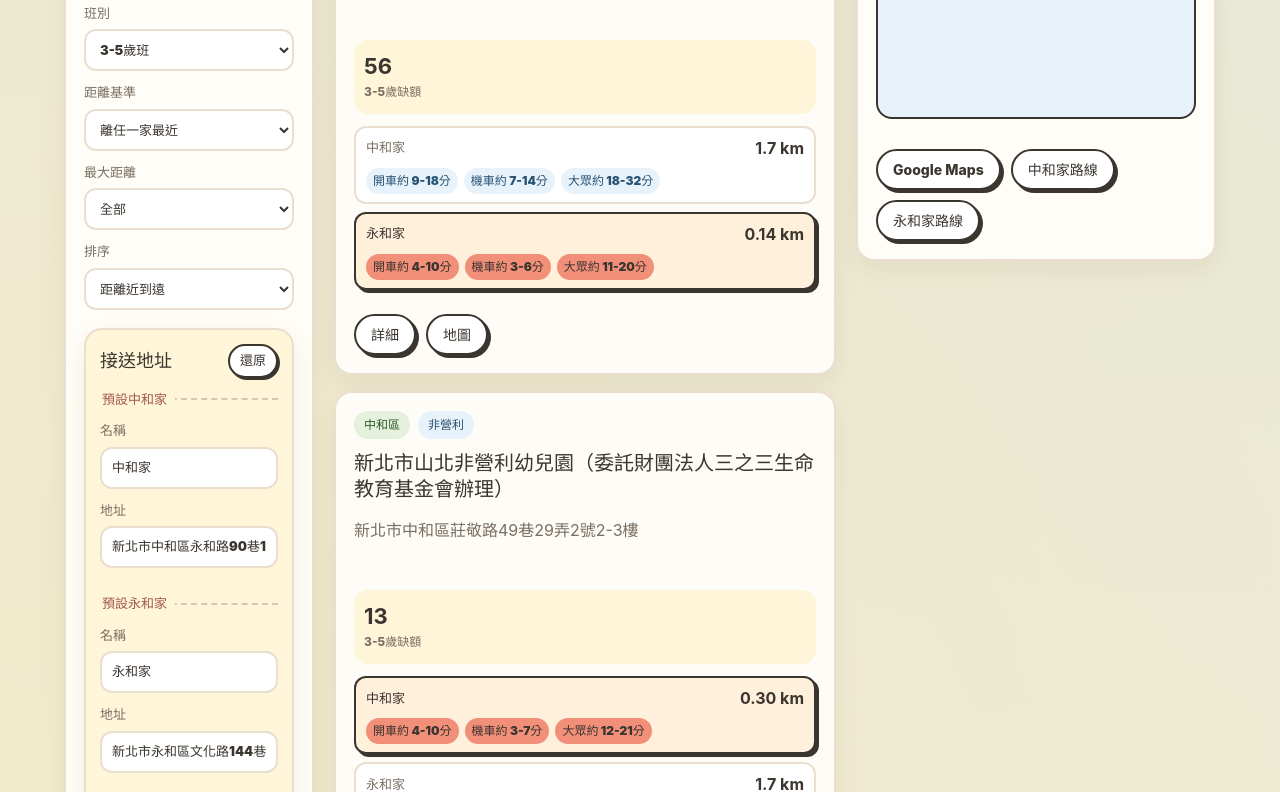
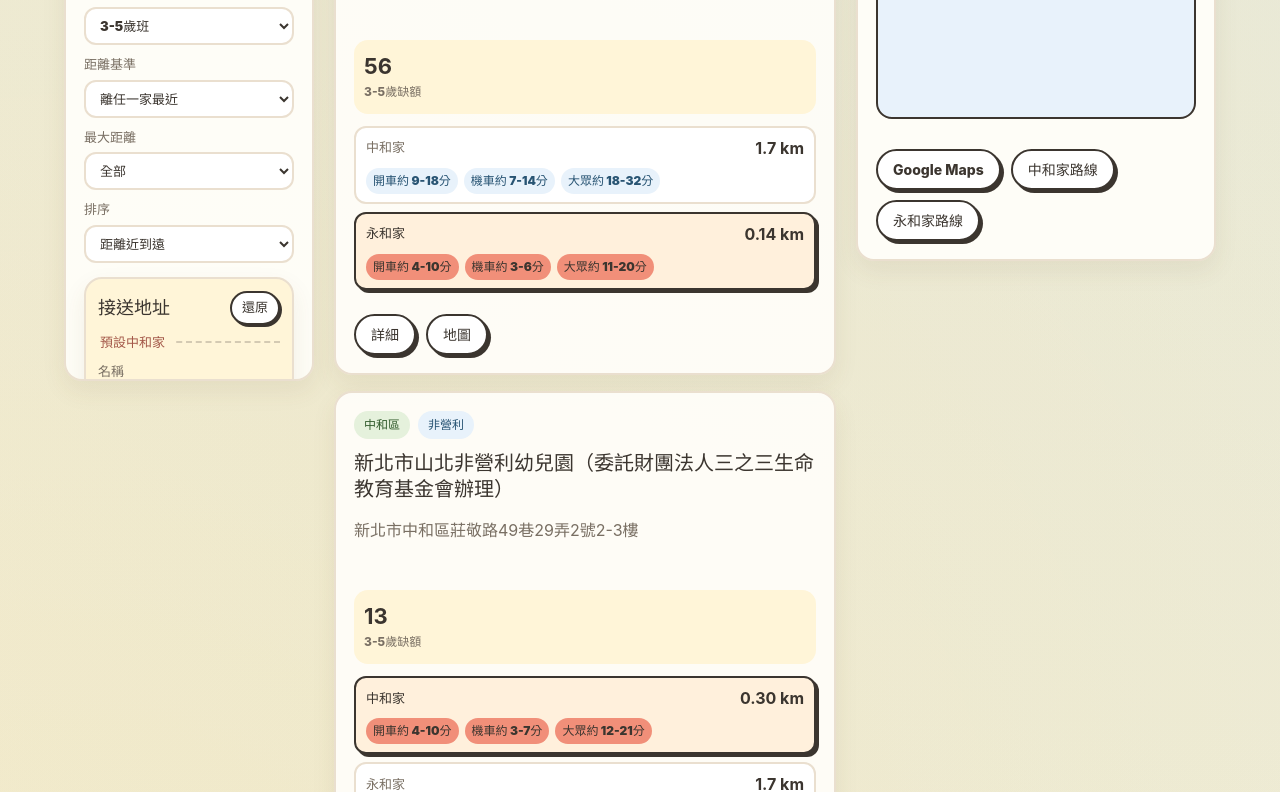
Before and after one commit to bluetch/ntpc-kindergarten-2026, a React (Vite) app: page / in a window 1280 px wide. Shown: the part 1152-1944 px from the top of the page. Built offline with nearby package versions, Linux system fonts and the light colour scheme; grey boxes are pictures that could not be loaded.

Commit message:
Improve sticky filter usability

```diff
--- a/src/styles.css
+++ b/src/styles.css
@@ -504,6 +504,29 @@ h1 {
   padding: 18px;
 }
 
+.filters {
+  max-height: calc(100vh - 116px);
+  overflow-y: auto;
+  overscroll-behavior: contain;
+  scrollbar-color: var(--coral) #fff5d8;
+  scrollbar-width: thin;
+}
+
+.filters::-webkit-scrollbar {
+  width: 10px;
+}
+
+.filters::-webkit-scrollbar-track {
+  border-radius: 999px;
+  background: #fff5d8;
+}
+
+.filters::-webkit-scrollbar-thumb {
+  border: 2px solid #fff5d8;
+  border-radius: 999px;
+  background: var(--coral);
+}
+
 .filters h2,
 .map-sticky h2,
 .info-block h2,
@@ -514,16 +537,16 @@ h1 {
 
 .filters label {
   display: grid;
-  gap: 6px;
-  margin: 0 0 12px;
+  gap: 5px;
+  margin: 0 0 10px;
   color: var(--muted);
   font-size: 13px;
   font-weight: 900;
 }
 
 .home-settings-card {
-  margin-top: 18px;
-  padding: 14px;
+  margin-top: 14px;
+  padding: 12px;
   background: #fff5d8;
 }
 
@@ -532,7 +555,7 @@ h1 {
   align-items: center;
   justify-content: space-between;
   gap: 10px;
-  margin-bottom: 12px;
+  margin-bottom: 8px;
 }
 
 .mini-heading h3 {
@@ -554,10 +577,10 @@ h1 {
 }
 
 .home-settings-card fieldset {
-  margin: 0 0 14px;
+  margin: 0 0 10px;
   border: 0;
   border-top: 2px dashed rgba(59, 53, 47, 0.22);
-  padding: 12px 0 0;
+  padding: 10px 0 0;
 }
 
 .home-settings-card fieldset:last-of-type {
@@ -574,17 +597,18 @@ h1 {
 .filters input,
 .filters select {
   width: 100%;
-  min-height: 42px;
+  min-height: 38px;
   border: 2px solid var(--line);
   border-radius: 12px;
   background: white;
   color: var(--ink);
-  padding: 8px 10px;
+  padding: 7px 10px;
 }
 
 .field-note {
   color: var(--muted);
   font-size: 13px;
+  margin: 8px 0;
 }
 
 .section-heading {
@@ -995,6 +1019,8 @@ h1 {
 
   .filters,
   .detail-side {
+    max-height: none;
+    overflow: visible;
     position: static;
   }
 
```
